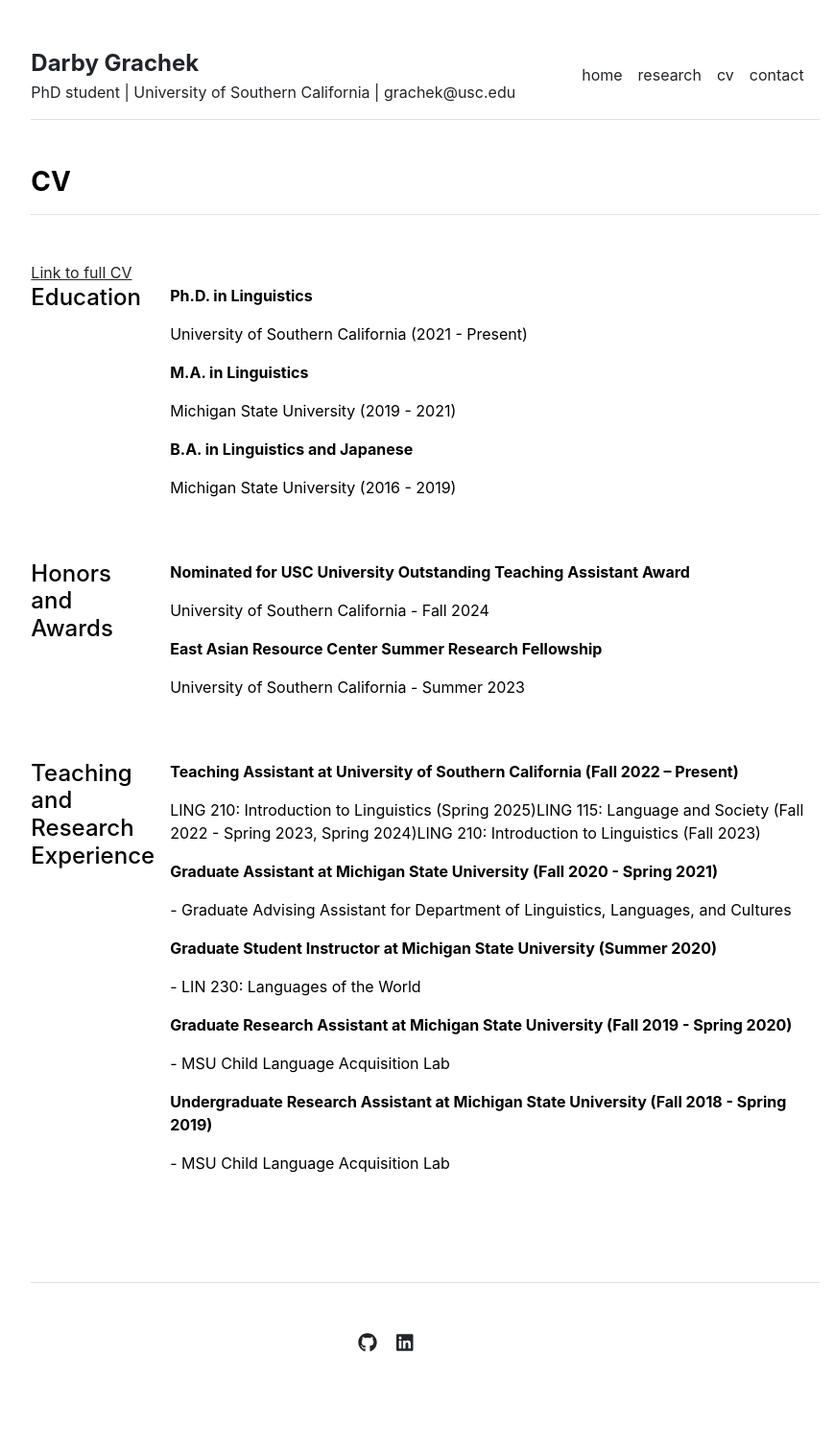
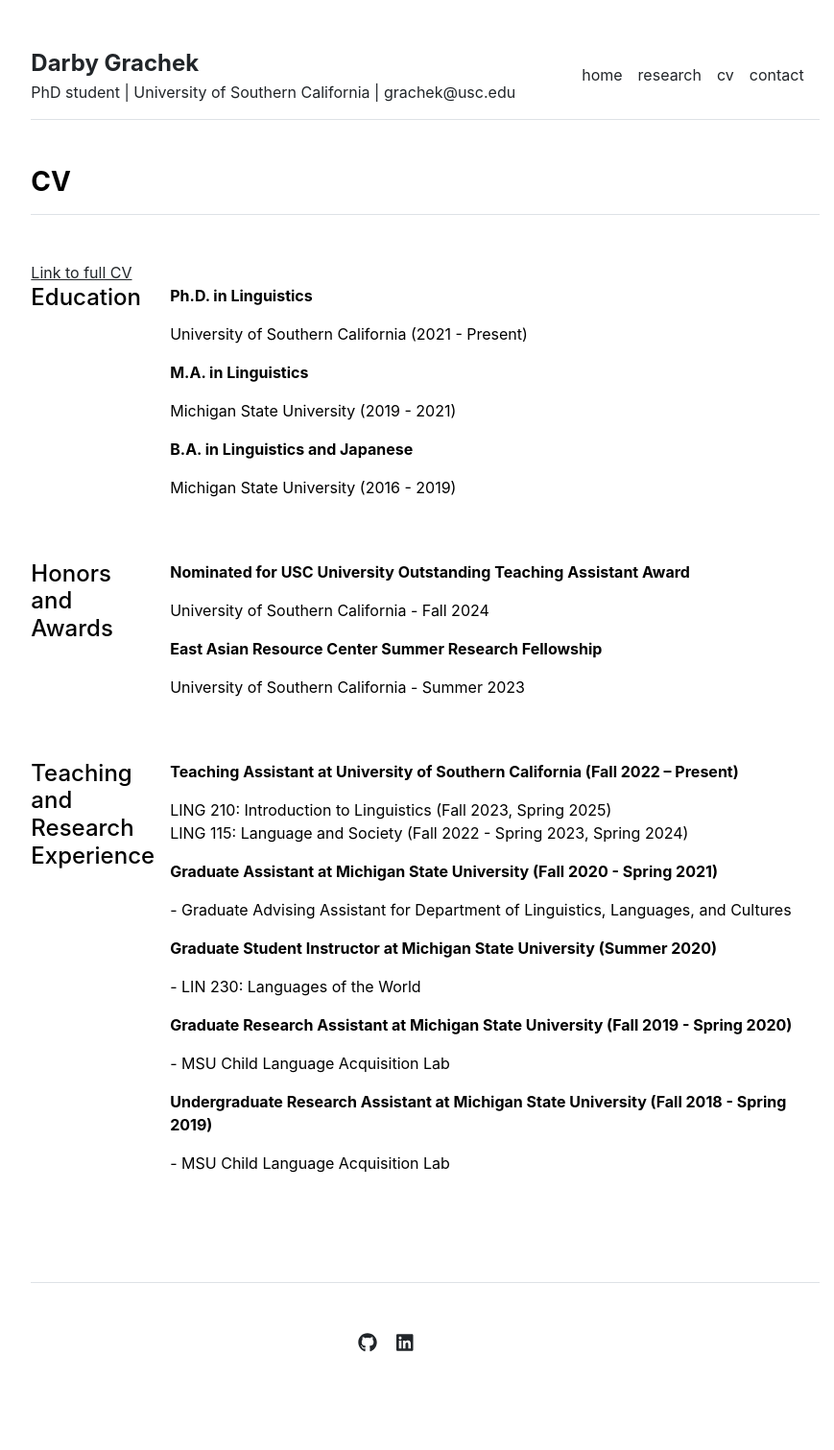
Before and after one commit to darbygrachek/darbygrachek.github.io, a Jekyll site: the page built from cv.md, in a window 1280 px wide. Shown: the whole page at 96% size, without its empty margins (197-1066 px from the left). Built offline with Jekyll 4.4.1, drawn with Linux system fonts in a browser that asks for light colours.

Commit message:
Update academic-experience.yml

```diff
--- a/_data/cv/academic-experience.yml
+++ b/_data/cv/academic-experience.yml
@@ -1,9 +1,8 @@
 - title: 'Teaching Assistant at University of Southern California (Fall 2022 – Present)'
   #date: 'Fall 2022 – Present'
-  description:
-    - 'LING 210: Introduction to Linguistics (Spring 2025)'
-    - 'LING 115: Language and Society (Fall 2022 - Spring 2023, Spring 2024)'
-    - 'LING 210: Introduction to Linguistics (Fall 2023)'
+  description: |
+    LING 210: Introduction to Linguistics (Fall 2023, Spring 2025)<br>
+    LING 115: Language and Society (Fall 2022 - Spring 2023, Spring 2024)
 
 - title: 'Graduate Assistant at Michigan State University (Fall 2020 - Spring 2021)'
   #date: ''
```
